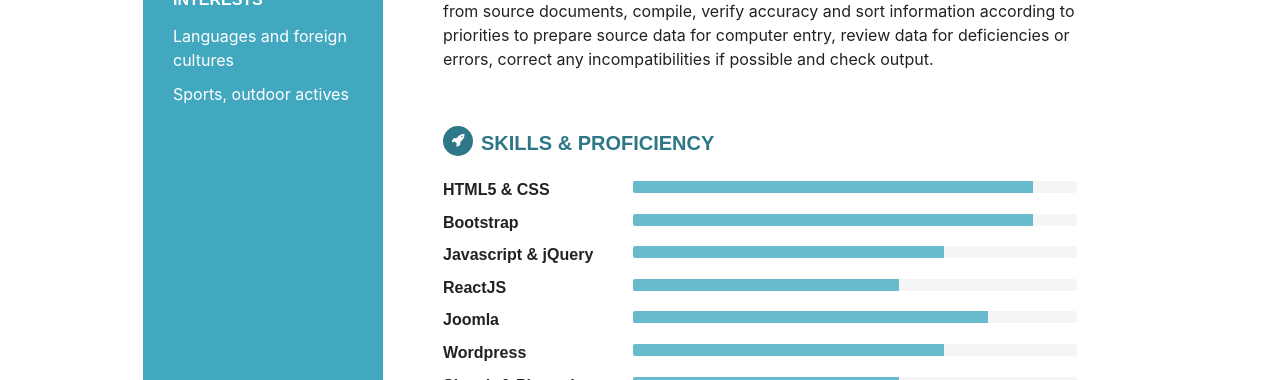
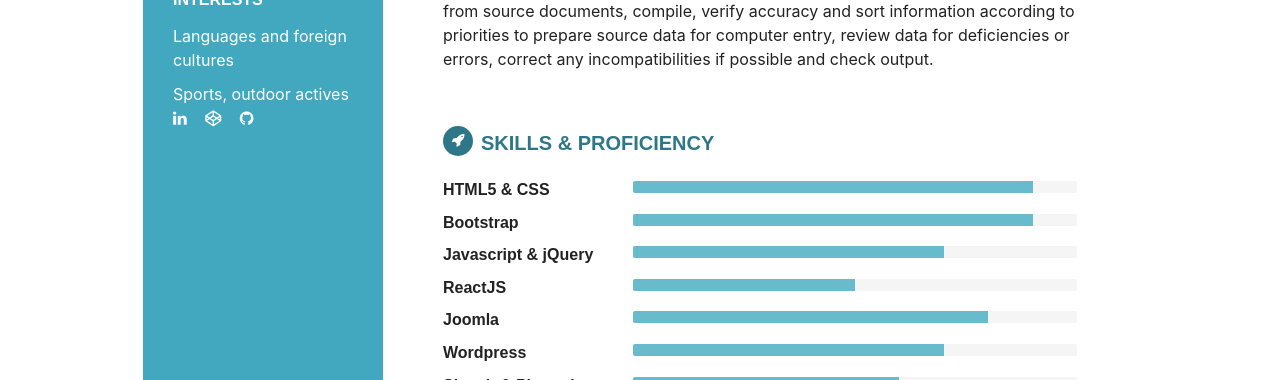
Before and after one commit to nhidev/nhidev.github.io, a Jekyll site: the page built from index.md, in a window 1280 px wide. Shown: the part 1092-1472 px from the top of the page. Built offline with Jekyll 4.4.1, drawn with Linux system fonts in a browser that asks for light colours; nearby versions of some CDN libraries; some web fonts are replaced.

Commit message:
edit content

```diff
--- a/_layouts/home.html
+++ b/_layouts/home.html
@@ -28,11 +28,7 @@
                   <li class="phone"><i class="fa fa-phone"></i><a href="tel:0974833783">0974 833 783</a></li>
                   <li class="phone"><i class="fa fa-globe"></i><a href="https://nhidev.github.io">nhidev.github.io</a></li>
               </ul>
-              <ul class="list-inline d-none">
-                 <li class="list-inline-item"><a href="https://www.linkedin.com/in/nhi-thai-b69b7535" target="_blank"><i class="fa fa-linkedin"></i></a></li>
-                 <li class="list-inline-item"><a href="https://codepen.io/nhithai"><i class="fa fa-codepen" target="_blank"></i></a></li>
-                 <li class="list-inline-item"><a href="https://github.com/nhidev"><i class="fa fa-github" target="_blank"></i></a></li>
-              </ul>
+
           </div><!--//contact-container-->
           <div class="education-container container-block">
               <h2 class="container-block-title">Education</h2>
@@ -60,6 +56,11 @@
               <ul class="list-unstyled interests-list">
                   <li>Languages and foreign cultures</li>
                   <li>Sports, outdoor actives</li>
+              </ul>
+               <ul class="list-inline">
+                 <li class="list-inline-item"><a href="https://www.linkedin.com/in/nhi-thai-b69b7535" target="_blank"><i class="fa fa-linkedin"></i></a></li>
+                 <li class="list-inline-item"><a href="https://codepen.io/nhithai"><i class="fa fa-codepen" target="_blank"></i></a></li>
+                 <li class="list-inline-item"><a href="https://github.com/nhidev"><i class="fa fa-github" target="_blank"></i></a></li>
               </ul>
           </div><!--//interests-->
 
@@ -176,7 +177,7 @@
                    <div class="item">
                       <h3 class="level-title">ReactJS</h3>
                       <div class="progress level-bar">
-                          <div class="progress-bar theme-progress-bar" role="progressbar" style="width: 60%" aria-valuenow="60" aria-valuemin="0" aria-valuemax="100"></div>
+                          <div class="progress-bar theme-progress-bar" role="progressbar" style="width: 50%" aria-valuenow="50" aria-valuemin="0" aria-valuemax="100"></div>
                       </div>
                   </div><!--//item-->
 
```
